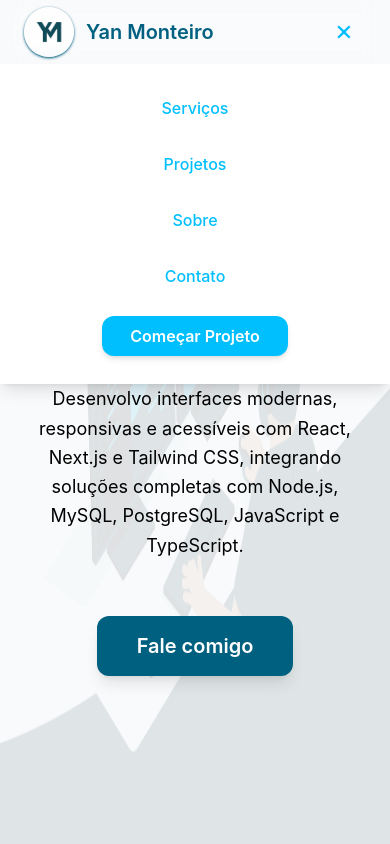
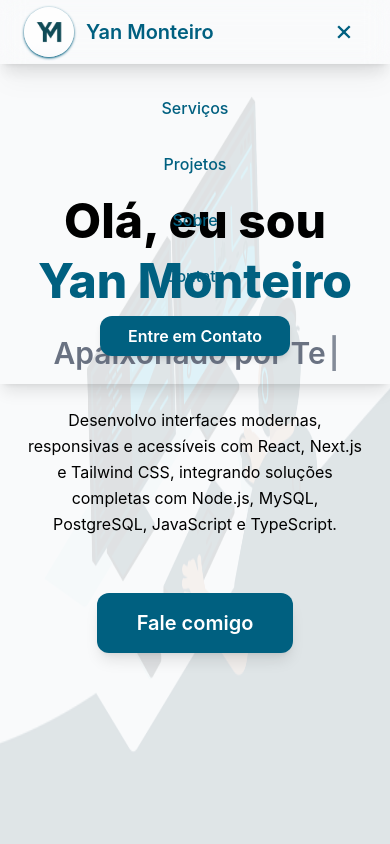
Before and after one commit to yanalmeida2411/portfolio-yan, a Next.js app: page / in a window 390 px wide. Both pictures are taken after a click on the button "Alternar menu móvel". Shown: the top 844 px of the page. Built offline with nearby package versions, Linux system fonts and the light colour scheme.

Commit message:
Alterando cores mobile

```diff
--- a/src/components/HeroSection.tsx
+++ b/src/components/HeroSection.tsx
@@ -45,7 +45,7 @@ export default function Hero() {
           />
         </h2>
 
-        <p className="text-black max-w-xl text-lg mx-auto leading-relaxed">
+        <p className="text-black max-w-xl md:text-lg mx-auto leading-relaxed">
           Desenvolvo interfaces modernas, responsivas e acessíveis com React, Next.js e Tailwind CSS,
           integrando soluções completas com Node.js, MySQL, PostgreSQL, JavaScript e TypeScript.
         </p>
--- a/src/components/Navbar.tsx
+++ b/src/components/Navbar.tsx
@@ -85,7 +85,7 @@ export const Navbar = () => {
                         onClick={() => setIsMenuOpen(!isMenuOpen)}
                         aria-label="Alternar menu móvel"
                         aria-expanded={isMenuOpen}
-                        className={`lg:hidden p-2  text-[#00BFFF] hover:text-gray-400 transition-colors
+                        className={`lg:hidden p-2  text-[#006080] hover:text-gray-400 transition-colors
                          focus:outline-none rounded hover:cursor-pointer`}
                     >
                         {isMenuOpen ? <BiX size={28} /> : <BiMenu size={28} />}
@@ -95,7 +95,7 @@ export const Navbar = () => {
                 {/* Mobile Menu */}
                 {isMenuOpen && (
                     <nav
-                        className={`lg:hidden absolute top-full left-0 right-0 backdrop-blur-md shadow-lg bg-white`}
+                        className={`lg:hidden absolute left-0 right-0 backdrop-blur-md shadow-lg`}
                         role="menu"
                         aria-label="Menu móvel"
                     >
@@ -104,8 +104,7 @@ export const Navbar = () => {
                                 <button
                                     key={section}
                                     onClick={() => scrollToSection(section)}
-                                    className={`px-6 py-4 text-[#00BFFF] hover:text-white hover:bg-[#00BFFF] font-medium transition-colors
-                                    focus:outline-none hover:cursor-pointer `}
+                                    className={`px-6 py-4 text-[#006080] hover:text-white hover:bg-gray-400 font-medium transition-colors hover:cursor-pointer `}
                                     role="menuitem"
                                 >
                                     {section.charAt(0).toUpperCase() + section.slice(1)}
@@ -114,11 +113,11 @@ export const Navbar = () => {
                             <div className="px-6 py-3 flex justify-center">
                                 <button
                                     onClick={() => scrollToSection('contato')}
-                                    className="bg-[#00BFFF] hover:bg-gray-400 text-white px-7 py-2 rounded-xl font-semibold
-                            shadow-md focus:outline-none focus:ring-4 focus:ring-[#00BFFF]/70 transition-transform hover:cursor-pointer "
+                                    className="bg-[#006080] hover:bg-gray-400 text-white px-7 py-2 rounded-xl font-semibold
+                            shadow-md  transition-transform hover:cursor-pointer "
                                     aria-label="Começar projeto"
                                 >
-                                    Começar Projeto
+                                    Entre em Contato
                                 </button>
                             </div>
                         </div>
```
